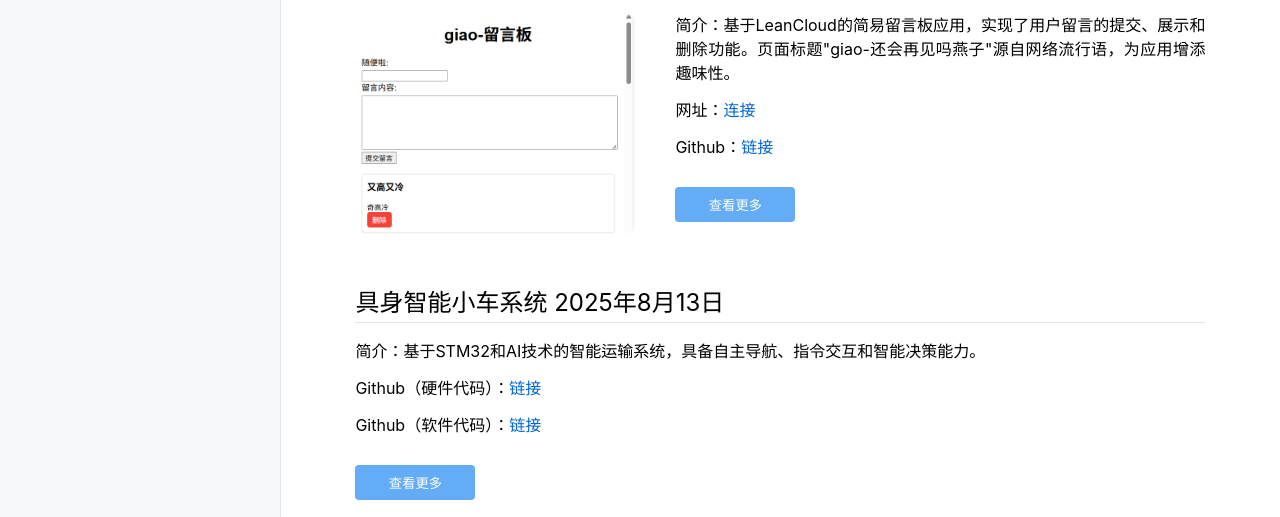
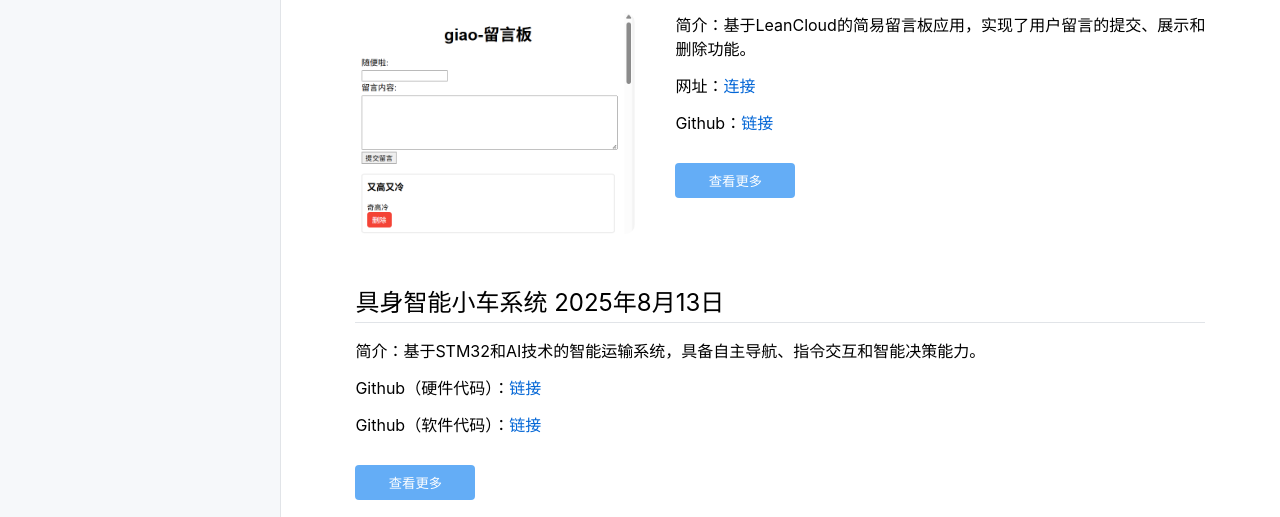
Before and after one commit to qiaoyuexplorer/qiaoyu_explorer, a plain HTML site: page project.html in a window 1280 px wide. Shown: the part 233-750 px from the top of the page. Drawn offline with Linux system fonts and the light colour scheme.

Commit message:
20250814 Message

```diff
--- a/project.html
+++ b/project.html
@@ -52,7 +52,7 @@
                     </div>
                     <div id="text-container">
                         <p>
-                            简介：基于LeanCloud的简易留言板应用，实现了用户留言的提交、展示和删除功能。页面标题"giao-还会再见吗燕子"源自网络流行语，为应用增添趣味性。</p>
+                            简介：基于LeanCloud的简易留言板应用，实现了用户留言的提交、展示和删除功能。</p>
                         <p>网址：<a href="https://qiaoyuexplorer.github.io/message/index.html">连接</a></p>
                         <p>Github：<a href="https://github.com/qiaoyuexplorer/message">链接</a></p>
                         <button id="toggle-btn" class="toggle-button"
```
